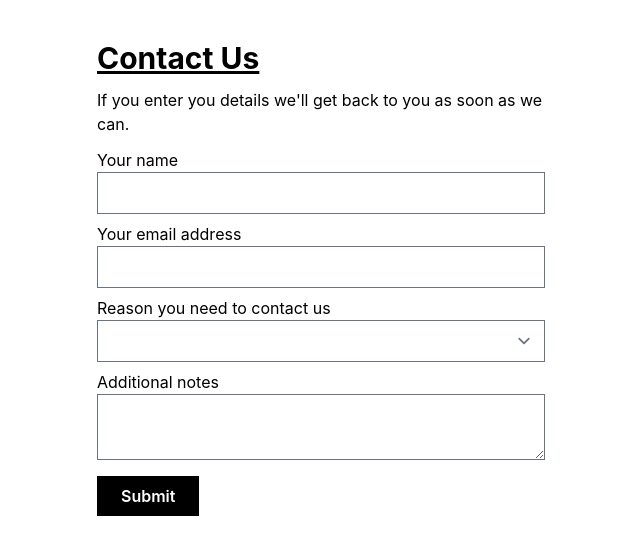
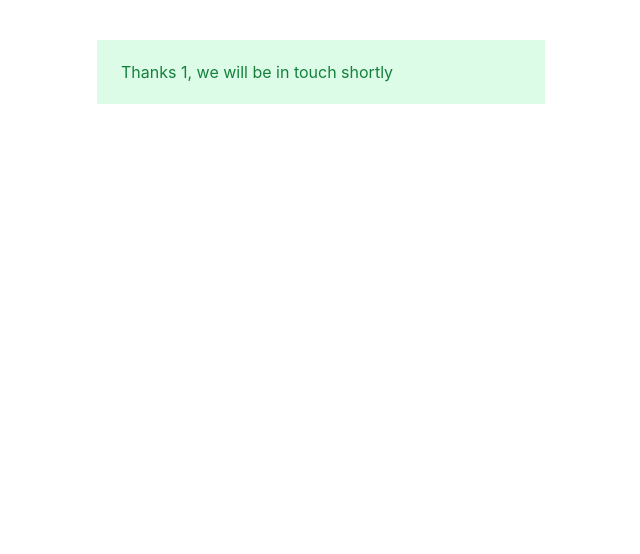
Before and after one commit to thatsehannah/working-with-forms, a React (Create React App) app: page /thank-you/1 in a window 1280 px wide. Shown: the top 554 px of the page, without its empty margins (319-959 px from the left). Built offline with nearby package versions, Linux system fonts and the light colour scheme.

Commit message:
using React Router Form

```diff
--- a/src/App.tsx
+++ b/src/App.tsx
@@ -1,8 +1,30 @@
+import {
+  createBrowserRouter,
+  RouterProvider,
+  Navigate,
+} from 'react-router-dom';
 import './App.css';
-import { ContactPage } from './ContactPage';
+import { ContactPage, contactPageAction } from './ContactPage';
+import { ThankYouPage } from './ThankYouPage';
+
+const router = createBrowserRouter([
+  {
+    path: '/',
+    element: <Navigate to='contact' />,
+  },
+  {
+    path: '/contact',
+    element: <ContactPage />,
+    action: contactPageAction,
+  },
+  {
+    path: '/thank-you/:name',
+    element: <ThankYouPage />,
+  },
+]);
 
 const App = () => {
-  return <ContactPage />;
+  return <RouterProvider router={router} />;
 };
 
 export default App;
--- a/src/ContactPage.tsx
+++ b/src/ContactPage.tsx
@@ -1,4 +1,4 @@
-import { FormEvent } from 'react';
+import { Form, ActionFunctionArgs, redirect } from 'react-router-dom';
 
 type Contact = {
   name: string;
@@ -7,12 +7,8 @@ type Contact = {
   notes: string;
 };
 
-export const ContactPage = () => {
-  const fieldStyle = 'flex flex-col mb-2';
-
-  const handleSubmit = (e: FormEvent<HTMLFormElement>) => {
-    e.preventDefault();
-    const formData = new FormData(e.currentTarget);
+export const contactPageAction = async ({ request }: ActionFunctionArgs) => {
+  const formData = await request.formData();
   const contact = {
     name: formData.get('name'),
     email: formData.get('email'),
@@ -20,7 +16,12 @@ export const ContactPage = () => {
     notes: formData.get('notes'),
   } as Contact;
   console.log('Submitted details:', contact);
+
+  return redirect(`/thank-you/${formData.get('name')}`);
 };
+
+export const ContactPage = () => {
+  const fieldStyle = 'flex flex-col mb-2';
 
   return (
     <div className='flex flex-col py-10 max-w-md mx-auto'>
@@ -28,7 +29,7 @@ export const ContactPage = () => {
       <p className='mb-3'>
         If you enter you details we'll get back to you as soon as we can.
       </p>
-      <form onSubmit={handleSubmit}>
+      <Form method='post'>
         <div className={fieldStyle}>
           <label htmlFor='name'>Your name</label>
           <input
@@ -72,7 +73,7 @@ export const ContactPage = () => {
             Submit
           </button>
         </div>
-      </form>
+      </Form>
     </div>
   );
 };
--- a/src/ThankYouPage.tsx
+++ b/src/ThankYouPage.tsx
@@ -1,7 +1,11 @@
 import { useParams } from 'react-router-dom';
 
+type Params = {
+  name: string;
+};
+
 export const ThankYouPage = () => {
-  const { name } = useParams<{ name: string }>();
+  const { name } = useParams<Params>();
 
   return (
     <div className='flex flex-col py-10 max-w-md mx-auto'>
```
Lines whose indentation alone changed are shown as unchanged.
